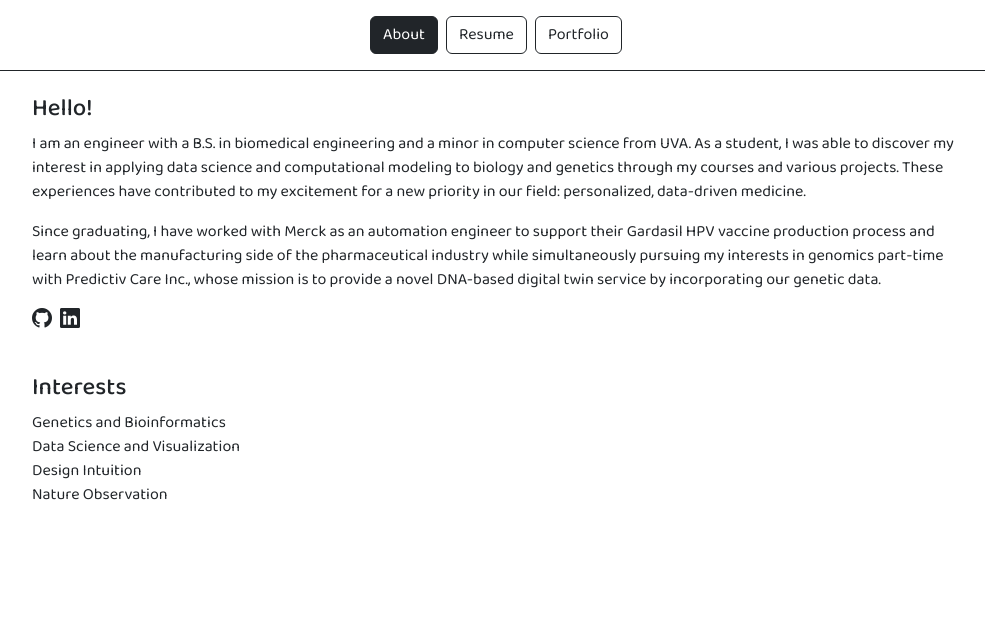
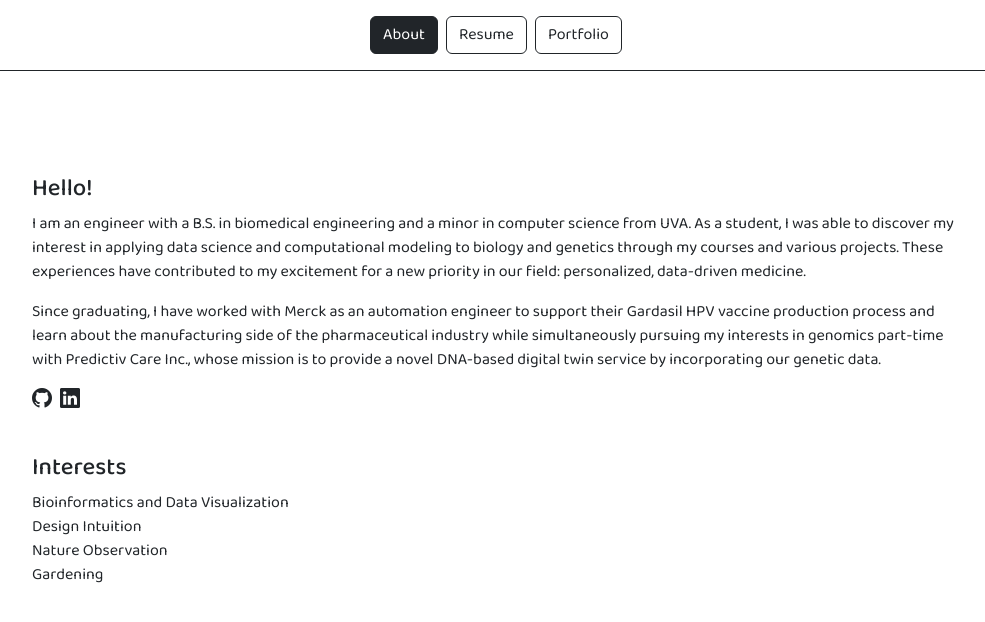
Before and after one commit to sanghoonio/sanghoonio, a React (Vite) app: page / in a window 1280 px wide. Both pictures are taken after a click on the button "About". Shown: the top 622 px of the page, without its empty margins (144-1129 px from the left). Built offline with nearby package versions, Linux system fonts and the light colour scheme.

Commit message:
ui and content updates

```diff
--- a/src/components/About.tsx
+++ b/src/components/About.tsx
@@ -21,10 +21,10 @@ const About: React.FC = () => {
 
       <h4 className='semiboldish pt-4'>Interests</h4>
       <div>
-        <p className='mb-0'>Genetics and Bioinformatics</p>
-        <p className='mb-0'>Data Science and Visualization</p>
+        <p className='mb-0'>Bioinformatics and Data Visualization</p>
         <p className='mb-0'>Design Intuition</p>
         <p className='mb-0'>Nature Observation</p>
+        <p className='mb-0'>Gardening</p>
       </div>
     </div>
   );
--- a/src/components/Resume.tsx
+++ b/src/components/Resume.tsx
@@ -34,7 +34,7 @@ const Resume: React.FC<Props> = ({ resumeData }) => {
 
   return (
     <div className='resume'>
-      <h4 className='semiboldish pb-2'>Sang-Hoon Park</h4>
+      <h4 className='semiboldish pb-4'>Sang-Hoon Park</h4>
       {Object.keys(resumeData).map((section, index) => (
         <div className='' key={index}>
           <h6 className='mb-0 mt-2 semibold'>{section.charAt(0).toUpperCase() + section.slice(1)}</h6>
--- a/src/style.css
+++ b/src/style.css
@@ -63,7 +63,7 @@ h1, h2, h3, h4, h5, h6 {
 }
 @media (min-width: 992px) {
   .page-width {
-    padding: 0 9.5em;
+    padding: 5em 9.5em;
   }
   .resume-year {
     margin-top: -1.25em;
```
Also changed, not shown: src/assets/resume_data.json (+1 -1 lines).
